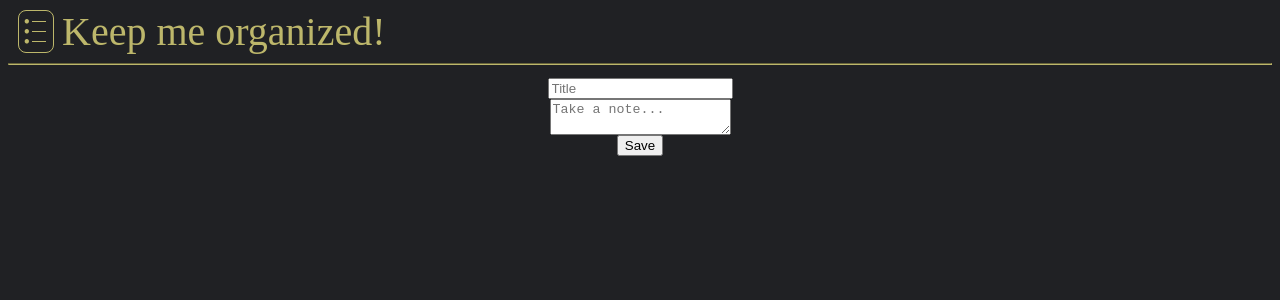
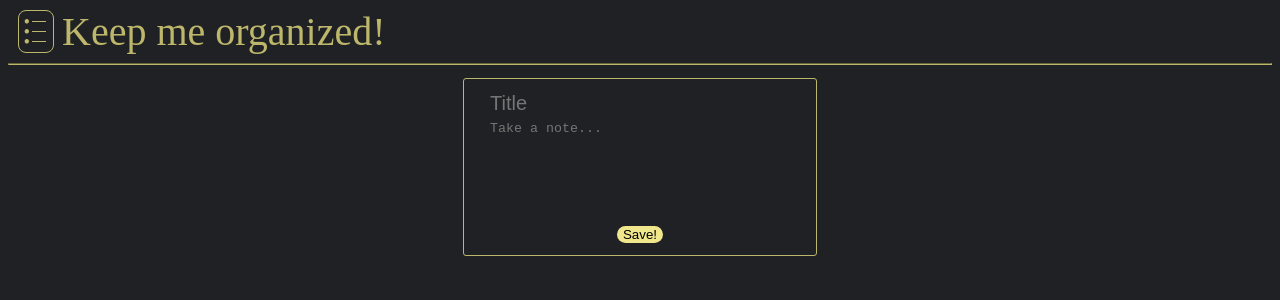
Before and after one commit to abuelhassan/keep-vue, a Vue app: page / in a window 1280 px wide. Shown: the top 300 px of the page. Built offline with nearby package versions, Linux system fonts and the light colour scheme.

Commit message:
improve note input css

```diff
--- a/src/components/HelloWorld.vue
+++ b/src/components/HelloWorld.vue
@@ -17,7 +17,7 @@ function saveNote(note) {
 
 <template>
   <HeaderLayout/>
-  <div class="note-input-container">
+  <div class="input-container">
     <NoteInput @save="saveNote"/>
   </div>
   <NotesLayout>
@@ -28,9 +28,9 @@ function saveNote(note) {
 </template>
 
 <style scoped>
-.note-input-container {
-  display: flex;
-  align-items: center;
-  flex-direction: column;
-}
+  .input-container {
+    display: flex;
+    align-items: center;
+    flex-direction: column;
+  }
 </style>
--- a/src/components/NoteInput.vue
+++ b/src/components/NoteInput.vue
@@ -16,12 +16,46 @@ function onclick() {
 </script>
 
 <template>
-  <div><input type="text" placeholder="Title" v-model="title"/></div>
-  <textarea placeholder="Take a note..." v-model="body"/>
-  <div>
-    <button @click="onclick">Save</button>
+  <div class="container">
+    <input class="transparent-input title" type="text" placeholder="Title" v-model="title"/>
+    <textarea class="transparent-input" placeholder="Take a note..." v-model="body"/>
+    <button @click="onclick">Save!</button>
   </div>
 </template>
 
 <style scoped>
+  .container {
+    display: flex;
+    align-items: center;
+    flex-direction: column;
+    border-radius: 3px;
+    border: 1px solid darkkhaki;
+    width: 320px;
+    padding: 12px 16px;
+  }
+  .transparent-input{
+    width: 300px;
+    background-color: unset;
+    color: white;
+    margin-bottom: 3px;
+    border-style: none;
+  }
+  .transparent-input:focus {
+    outline: unset;
+  }
+  textarea.transparent-input {
+    resize: none;
+    height: 100px;
+  }
+  input.transparent-input {
+    overflow: clip;
+  }
+  input.title {
+    font-size: 20px;
+  }
+  button {
+    border: none;
+    background-color: khaki;
+    border-radius: 20px;
+  }
 </style>
```
